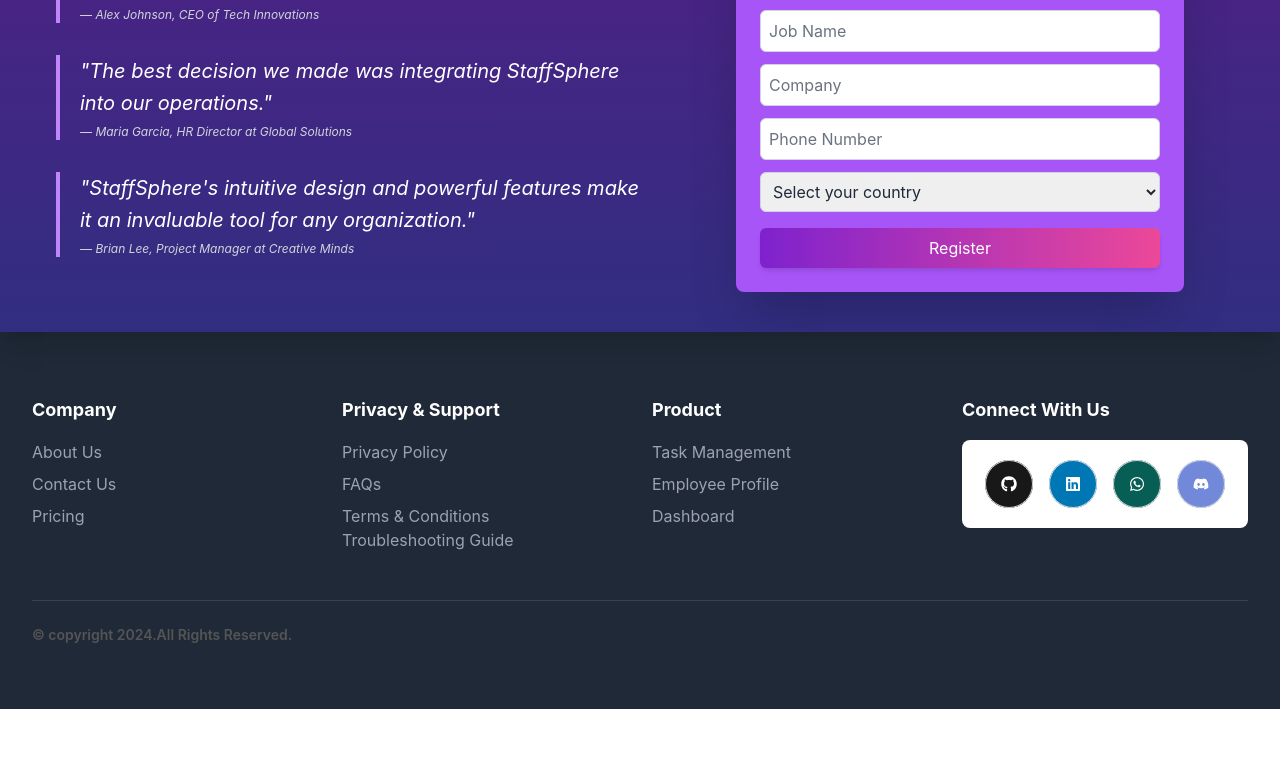
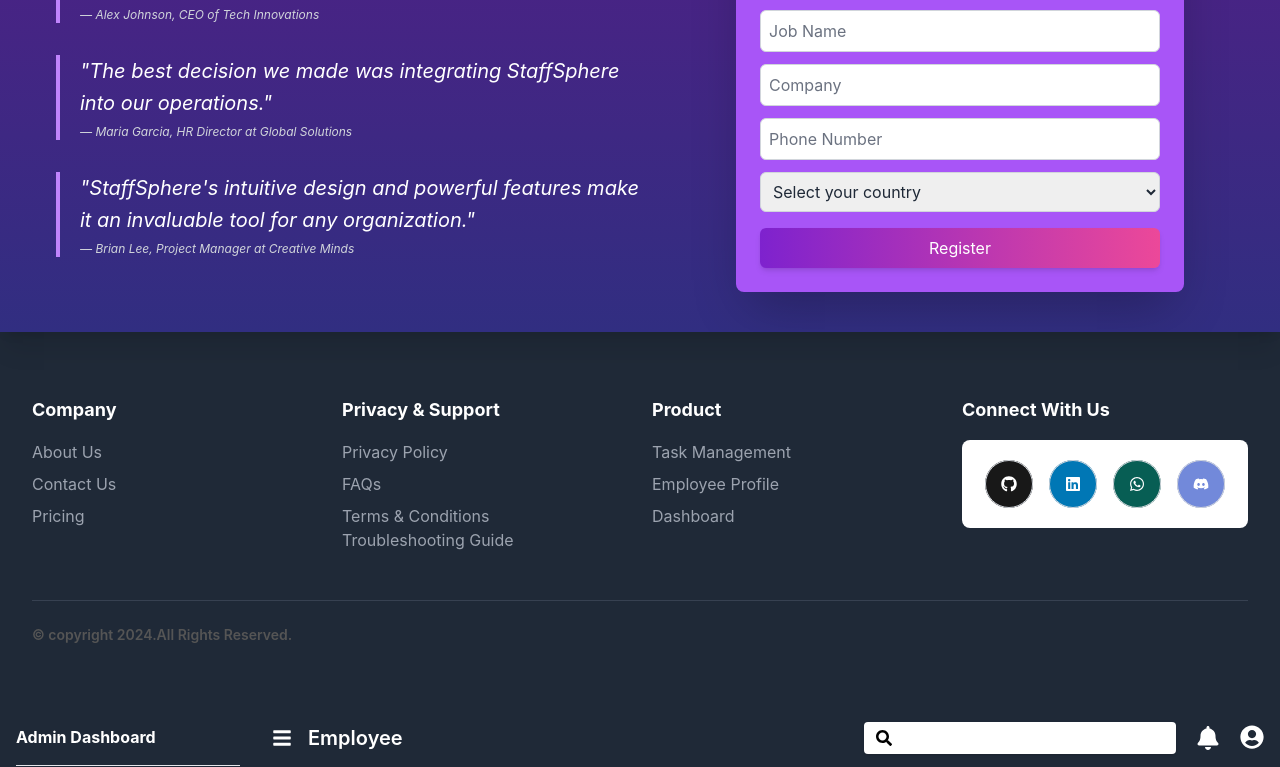
Before and after one commit to Aaryannn30/StaffSphere_Employee_Management, a React (Create React App) app in the folder react-side/: page / in a window 1280 px wide. Shown: the part 4610-5377 px from the top of the page. Before the commit the page ends 5319 px from the top, so only its background shows below. Built offline with nearby package versions, Linux system fonts and the light colour scheme.

Commit message:
Dashboard

```diff
--- a/react-side/package.json
+++ b/react-side/package.json
@@ -9,6 +9,7 @@
     "framer-motion": "^11.3.28",
     "react": "^18.3.1",
     "react-dom": "^18.3.1",
+    "react-router-dom": "^6.26.1",
     "react-scripts": "5.0.1",
     "web-vitals": "^2.1.4"
   },
--- a/react-side/src/App.js
+++ b/react-side/src/App.js
@@ -6,7 +6,9 @@
 import Navbar from './components/Navbar';
 import Footer from './components/Footer';
 import MainContent from './MainContent'; // Import the MainContent component
-
+import Dashboard from './components/Dashboard';
+import DashboardSidebar from './components/Dashboard_Sidebar'
+import { useState } from 'react';
 
 const App = () => {
   // const [details, setDetails] = useState([]);
@@ -43,7 +45,7 @@
   //     ))}
   //   </div>
   // );
-
+  const [sidebarToggle,setSidebarToggle] = useState(false)
   return (
     // <>
     //   <Navbar />
@@ -58,6 +60,13 @@
     <Navbar />
       <MainContent />  {/* Use the MainContent component to handle routes */}
     <Footer />
+
+    {/* for admin dashboard */}
+
+    <div className="flex">
+<Dashboard sidebarToggle={sidebarToggle} setSidebarToggle={setSidebarToggle}/>
+<DashboardSidebar sidebarToggle={sidebarToggle}/>
+    </div>
   </Router>
   );
 
--- /dev/null
+++ b/react-side/src/components/Dashboard.js
@@ -0,0 +1,12 @@
+import React from 'react'
+import Navbar from './Dashboard_Nav'
+
+const Dashboard = ({sidebarToggle,setSidebarToggle}) => {
+  return (
+    <div className={`${sidebarToggle ? "" : " ml-64 "} w-full`}>
+        <Navbar sidebarToggle={sidebarToggle} setSidebarToggle={setSidebarToggle}/>
+    </div>
+  )
+}
+
+export default Dashboard
--- /dev/null
+++ b/react-side/src/components/Dashboard_Nav.js
@@ -0,0 +1,44 @@
+import React from 'react'
+import { FaSearch, FaUser, FaUserCircle } from 'react-icons/fa'
+import { FaBars } from 'react-icons/fa'
+import { FaBell } from 'react-icons/fa'
+import { FaCog } from 'react-icons/fa'
+import { IoIosLogOut } from "react-icons/io";
+
+const navbar = ({sidebarToggle,setSidebarToggle}) => {
+  return (
+    <nav className='flex justify-between px-4 py-3 bg-gray-800'>
+    <div className='flex items-center text-xl'>
+        <FaBars className='text-white cursor-pointer me-4' onClick={()=> setSidebarToggle(!sidebarToggle)}></FaBars>
+        <span className='font-semibold text-white'>Employee</span>
+    </div>
+
+    <div className='flex items-center gap-x-5'>
+        <div className='relative md:w-65'>
+            <span className='relative inset-y-0 left-0 flex items-center pl-2 md:absolute'>
+                <button className='p-1 text-white focus:outline-none md:text-black'><FaSearch></FaSearch></button></span>
+            <input type='text' className='hidden w-full px-4 py-1 pl-12 rounded shadow outline-none md:block'/>
+        </div>
+
+    <div className='text-white'>
+        <FaBell className='w-6 h-6'></FaBell>
+    </div>
+
+    <div className='relative'>
+        <button className='text-white group'>
+            <FaUserCircle className='w-6 h-6 mt-1'/>
+            <div className='absolute right-0 z-10 hidden w-32 bg-white rounded-lg shadow group-focus:block top-full'>
+                <ul className='py-2 text-sm text-gray-950'>
+                    <li><a href=""><FaUser />Profile</a></li>
+                    <li><a href=""><FaCog />Settings</a></li>
+                    <li><a href=""><IoIosLogOut />Logout</a></li>
+                </ul>
+            </div>
+        </button>
+    </div>
+    </div>
+    </nav>
+  )
+}
+
+export default navbar
--- /dev/null
+++ b/react-side/src/components/Dashboard_Sidebar.js
@@ -0,0 +1,46 @@
+import React from 'react'
+import {FaHome} from 'react-icons/fa'
+
+const Sidebar = ({sidebarToggle}) => {
+  return (
+    <div className={`${sidebarToggle? " hidden " : " block "} fixed w-64 h-full px-4 py-2 bg-gray-800`}>
+        <div className='my-2 mb-4'>
+            <h1 className='font-bold text-white text-2x'>Admin Dashboard</h1>
+        </div>
+        <hr />
+        <ul className='mt-3 font-bold text-white'>
+            <li className='py-2 mb-2 rounded hover:shadow hover:bg-blue-500'>
+                <a href='' className='px-3'>
+                    <FaHome className='inline-block w-6 h-6 mr-2 -mt-2'></FaHome>Home
+                </a>
+            </li>
+
+            <li className='py-2 mb-2 rounded hover:shadow hover:bg-blue-500'>
+                <a href='' className='px-3'>
+                    <FaHome className='inline-block w-6 h-6 mr-2 -mt-2'></FaHome>Home
+                </a>
+            </li>
+
+            <li className='py-2 mb-2 rounded hover:shadow hover:bg-blue-500'>
+                <a href='' className='px-3'>
+                    <FaHome className='inline-block w-6 h-6 mr-2 -mt-2'></FaHome>Home
+                </a>
+            </li>
+
+            <li className='py-2 mb-2 rounded hover:shadow hover:bg-blue-500'>
+                <a href='' className='px-3'>
+                    <FaHome className='inline-block w-6 h-6 mr-2 -mt-2'></FaHome>Home
+                </a>
+            </li>
+
+            <li className='py-2 mb-2 rounded hover:shadow hover:bg-blue-500'>
+                <a href='' className='px-3'>
+                    <FaHome className='inline-block w-6 h-6 mr-2 -mt-2'></FaHome>Home
+                </a>
+            </li>
+        </ul>
+    </div>
+  )
+}
+
+export default Sidebar
```
Also changed, not shown: 1 other file (tests, documents, lock files or other folders).
